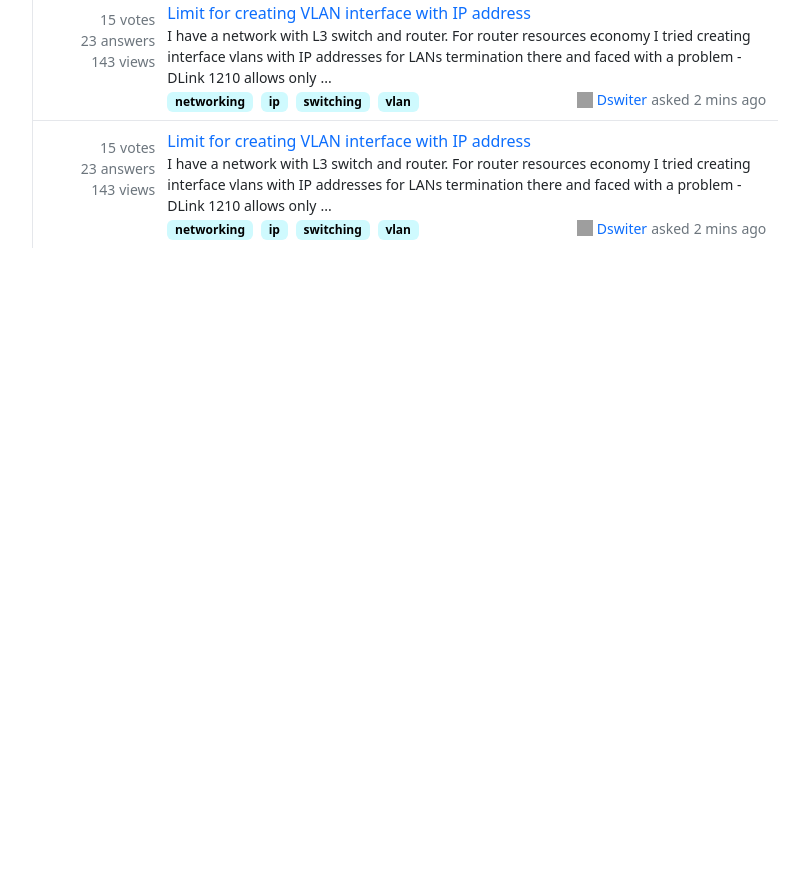
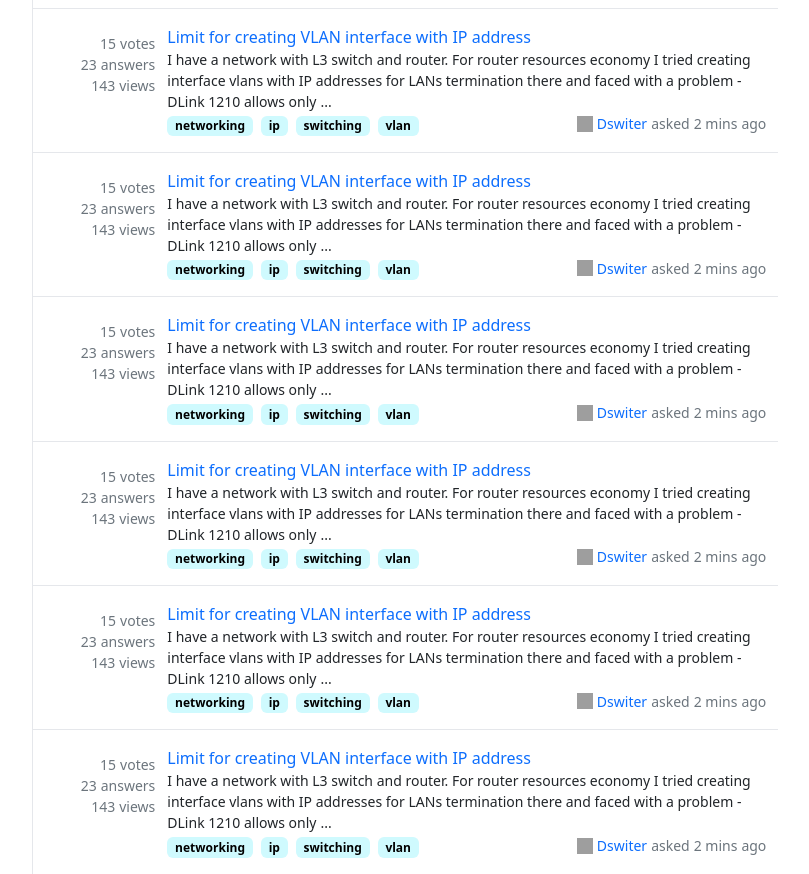
Before and after one commit to mogorovskiy/heap-overflow, a React (Create React App) app in the folder frontend/: page /questions in a window 1280 px wide. Shown: the part 340-1214 px from the top of the page, without its empty margins (235-1044 px from the left). Before the commit the page ends 800 px from the top, so only its background shows below. Built offline with nearby package versions, Linux system fonts and the light colour scheme; grey boxes are pictures that could not be loaded.

Commit message:
finished base layout

```diff
--- a/frontend/src/components/QuestionPreview.tsx
+++ b/frontend/src/components/QuestionPreview.tsx
@@ -1,7 +1,7 @@
 export default function QuestionPreview() {
     return (
         <div className="border-t">
-            <div className="flex flex-row gap-x-3 py-2">
+            <div className="flex flex-row gap-x-3 py-3">
                 <div className="flex flex-col text-secondary small text-end pl-12 py-2">
                     <div>
                         <span className="mr-1">15</span>
--- a/frontend/src/pages/QuestionsPage.tsx
+++ b/frontend/src/pages/QuestionsPage.tsx
@@ -20,6 +20,10 @@
             <QuestionPreview />
             <QuestionPreview />
             <QuestionPreview />
+            <QuestionPreview />
+            <QuestionPreview />
+            <QuestionPreview />
+            <QuestionPreview />
         </div>
     </div>;
 
```
